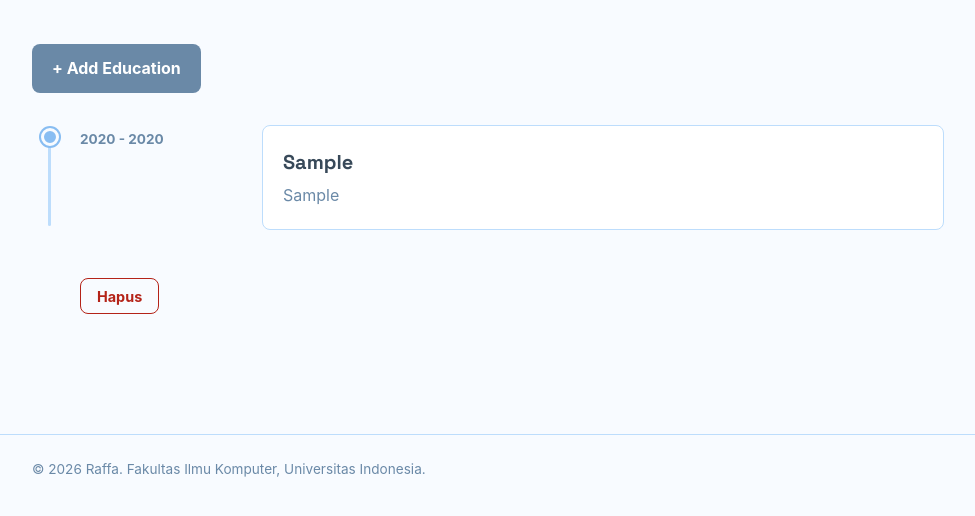
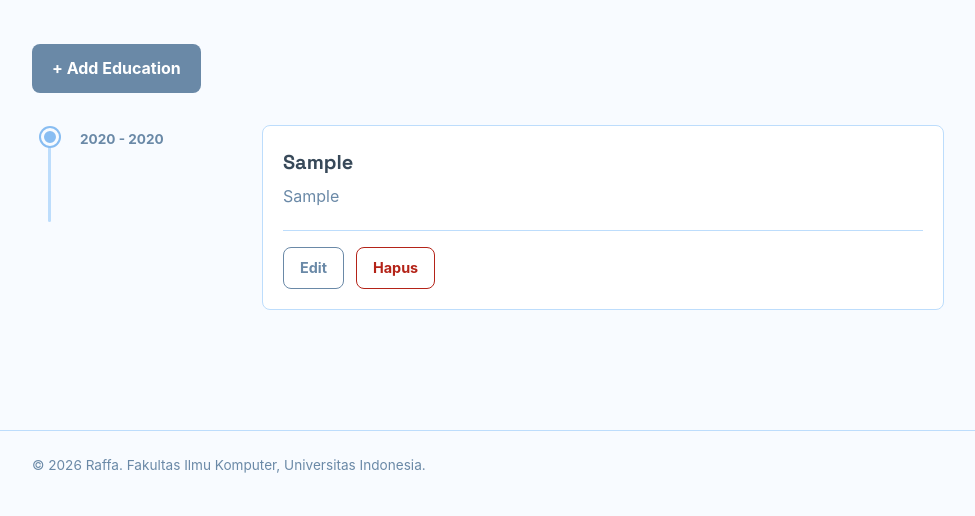
Before and after one commit to RaffaZia/myportofolio, a Django app: page /education/ in a window 1280 px wide. Shown: the part 216-732 px from the top of the page, without its empty margins (152-1127 px from the left). Run offline with Django 5.2, Linux system fonts and the light colour scheme; a user stored in the database is signed in; tables that the repository leaves empty hold one stand-in row (values such as "Sample post").

Commit message:
feat: Implement Role-Based Access Control for Portofolio and solved Education edit

```diff
--- a/main/urls.py
+++ b/main/urls.py
@@ -2,7 +2,8 @@ from django.urls import path
 
 from main.views import (get_experience_json, show_main, show_experience, show_education, create_education,
                         get_education_json, get_education_xml, delete_education, create_experience,
-                        update_experience, delete_experience, register, login_user, logout_user, toggle_star)
+                        update_experience, delete_experience, register, login_user, logout_user, toggle_star,
+                        update_education)
 
 app_name = "main"
 
@@ -22,4 +23,5 @@ urlpatterns = [
     path("login/", login_user, name="login"),
     path("logout/", logout_user, name="logout"),
     path("experience/<uuid:experience_id>/star/", toggle_star, name="toggle_star"),
+    path("education/<int:education_id>/edit/", update_education, name="update_education"),
 ]
--- a/main/views.py
+++ b/main/views.py
@@ -65,7 +65,11 @@ def show_education(request):
 
     return render(request, "education.html", context)
 
+@login_required(login_url="/login/")
 def create_education(request):
+    if not request.user.is_superuser:
+        raise PermissionDenied
+
     form = EducationForm(request.POST or None)
 
     if request.method == "POST":
@@ -92,7 +96,12 @@ def get_education_xml(request):
 
     return HttpResponse(data, content_type="application/xml")
 
+@login_required(login_url="/login/")
 def delete_education(request, education_id):
+
+    if not request.user.is_superuser:
+        raise PermissionDenied
+
     education = get_object_or_404(Education, pk=education_id)
 
     if request.method == "POST":
@@ -101,6 +110,34 @@ def delete_education(request, education_id):
         return redirect("main:show_education")
 
     return redirect("main:show_education")
+
+@login_required(login_url="/login/")
+def update_education(request, education_id):
+    if not request.user.has_perm("main.change_experience"):
+        raise PermissionDenied
+
+    education = get_object_or_404(
+        Education,
+        pk=education_id
+    )
+
+    form = EducationForm(
+        request.POST or None,
+        instance=education
+    )
+
+    if request.method == "POST":
+        if form.is_valid():
+            form.save()
+            return redirect("main:show_experience")
+
+    context = {
+        "name": "Raffa",
+        "form": form,
+        "experience": education,
+    }
+
+    return render(request,"experience_form.html",context)
 
 @login_required(login_url="/login/")
 def create_experience(request):
@@ -123,7 +160,7 @@ def create_experience(request):
 
 @login_required(login_url="/login/")
 def update_experience(request, experience_id):
-    if not request.user.is_superuser:
+    if not request.user.has_perm("main.change_experience"):
         raise PermissionDenied
 
     experience = get_object_or_404(
@@ -147,11 +184,7 @@ def update_experience(request, experience_id):
         "experience": experience,
     }
 
-    return render(
-        request,
-        "experience_form.html",
-        context
-    )
+    return render(request,"experience_form.html",context)
 
 @login_required(login_url="/login/")
 def delete_experience(request, experience_id):
--- a/static/css/style.css
+++ b/static/css/style.css
@@ -282,11 +282,12 @@ h1,h2,h3,h4,.brand {
 
 .education-content h3 {
     font-size: 1.25rem;
-    margin-bottom: 0.3rem;
+    margin-bottom: 0.35rem;
 }
 
 .education-content p {
     color: var(--text-muted);
+    margin: 0;
 }
 
 /* settings untuk experience */
@@ -407,6 +408,28 @@ h1,h2,h3,h4,.brand {
 
 .education-actions {
     margin-bottom: 2rem;
+}
+
+.education-card-actions {
+    display: flex;
+    align-items: center;
+    gap: 0.75rem;
+    margin-top: 1.25rem;
+    padding-top: 1rem;
+    border-top: 1px solid var(--line);
+}
+
+.education-delete-action {
+    margin-top: 0;
+}
+
+.education-card-actions .edit-button,
+.education-card-actions .button {
+    height: 42px;
+    box-sizing: border-box;
+    display: inline-flex;
+    align-items: center;
+    justify-content: center;
 }
 
 .add-button {
@@ -567,10 +590,6 @@ h1,h2,h3,h4,.brand {
 .button-secondary:hover {
     background-color: var(--accent);
     transform: translateY(-2px);
-}
-
-.education-delete-action {
-    margin-top: 1rem;
 }
 
 /* delete modal setting */
--- a/templates/education.html
+++ b/templates/education.html
@@ -14,11 +14,13 @@
                 <h2>Education</h2>
             </div>
 
+            {% if user.is_superuser %}
             <div class="education-actions">
                 <a href="{% url 'main:create_education' %}" class="add-button">
                     + Add Education
                 </a>
             </div>
+            {% endif %}
 
             <div class="education-list">
                 {% for education in education_list %}
@@ -34,9 +36,25 @@
                         <div class="education-content">
                             <h3>{{ education.institution }}</h3>
                             <p>{{ education.degree }}</p>
+                            {% if perms.main.change_education or user.is_superuser %}
+                                <div class="education-card-actions">
+
+                                    {% if perms.main.change_education %}
+                                        <a
+                                            href="{% url 'main:update_education' education.id %}"
+                                            class="edit-button"
+                                        >
+                                            Edit
+                                        </a>
+                                    {% endif %}
+
+                                    {% if user.is_superuser %}
+                                        {% include "components/education_delete_modal.html" %}
+                                    {% endif %}
+
+                                </div>
+                            {% endif %}
                         </div>
-                        {% include "components/education_delete_modal.html" %}
-
                     </article>
                 {% empty %}
                     <p class="empty-state">
```
Also changed, not shown: templates/education_form.html (+20 -3 lines), templates/experience.html (+10 -7 lines), README.md.
